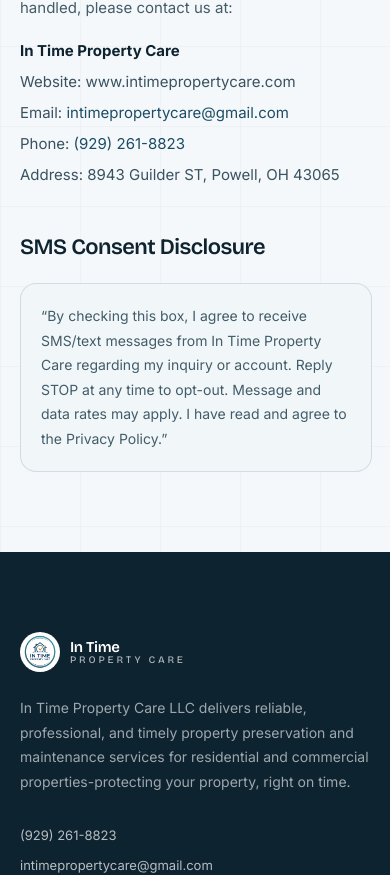
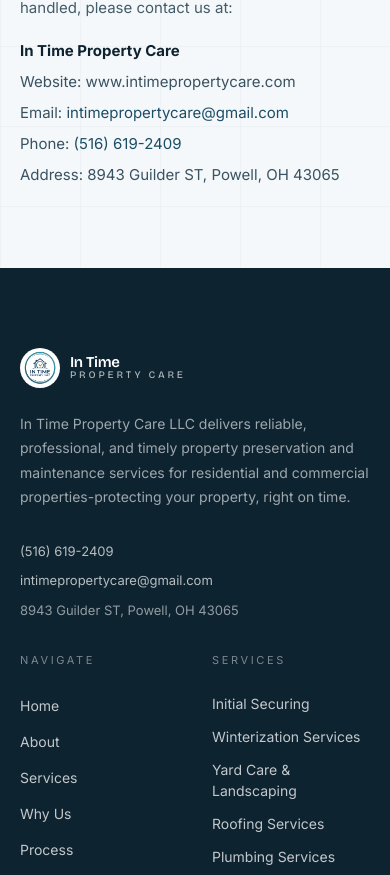
Before and after one commit to soohanur/in-time-property-care, a React (Vite) app: page /privacy in a window 390 px wide. Shown: the part 3554-4429 px from the top of the page. Built offline with nearby package versions, Linux system fonts and the light colour scheme.

Commit message:
chore: phone -> 516 619 2409; remove deliverables tag + SMS disclosure
- COMPANY.phone/phoneHref/phoneDisplay updated to (516) 619-2409
- Services list: drop 'N deliverables' column on every row
- Privacy Policy: remove trailing SMS Consent Disclosure block

```diff
--- a/src/components/Services.jsx
+++ b/src/components/Services.jsx
@@ -49,9 +49,6 @@ export default function Services() {
                         <span className={`transition-colors ${open ? "text-accent-300" : "text-white"}`}>
                           {s.title}
                         </span>
-                      </span>
-                      <span className="col-span-3 sm:col-span-3 hidden text-[12px] uppercase tracking-[0.22em] text-white/45 sm:block">
-                        {s.bullets.length} deliverables
                       </span>
                       <span
                         className={`col-span-3 sm:col-span-1 ml-auto grid h-10 w-10 place-items-center rounded-full border transition-all sm:h-11 sm:w-11 ${
--- a/src/data/site.js
+++ b/src/data/site.js
@@ -1,9 +1,9 @@
 export const COMPANY = {
   name: "In Time Property Care LLC",
   short: "In Time Property Care",
-  phone: "929-261-8823",
-  phoneHref: "tel:+19292618823",
-  phoneDisplay: "(929) 261-8823",
+  phone: "516-619-2409",
+  phoneHref: "tel:+15166192409",
+  phoneDisplay: "(516) 619-2409",
   email: "intimepropertycare@gmail.com",
   emailHref: "mailto:intimepropertycare@gmail.com",
   hours: "Mon – Fri · 8:00 AM – 6:00 PM (Local Time)",
--- a/src/pages/PrivacyPolicy.jsx
+++ b/src/pages/PrivacyPolicy.jsx
@@ -124,15 +124,6 @@ export default function PrivacyPolicy() {
           <li>Address: {COMPANY.address}</li>
         </ul>
       </LegalSection>
-
-      <LegalSection heading="SMS Consent Disclosure">
-        <p className="rounded-2xl border border-brand-700/15 bg-brand-50 p-5 text-[14px] leading-[1.75] text-brand-900/80">
-          &ldquo;By checking this box, I agree to receive SMS/text messages
-          from In Time Property Care regarding my inquiry or account. Reply
-          STOP at any time to opt-out. Message and data rates may apply. I
-          have read and agree to the Privacy Policy.&rdquo;
-        </p>
-      </LegalSection>
     </LegalLayout>
   );
 }
```
